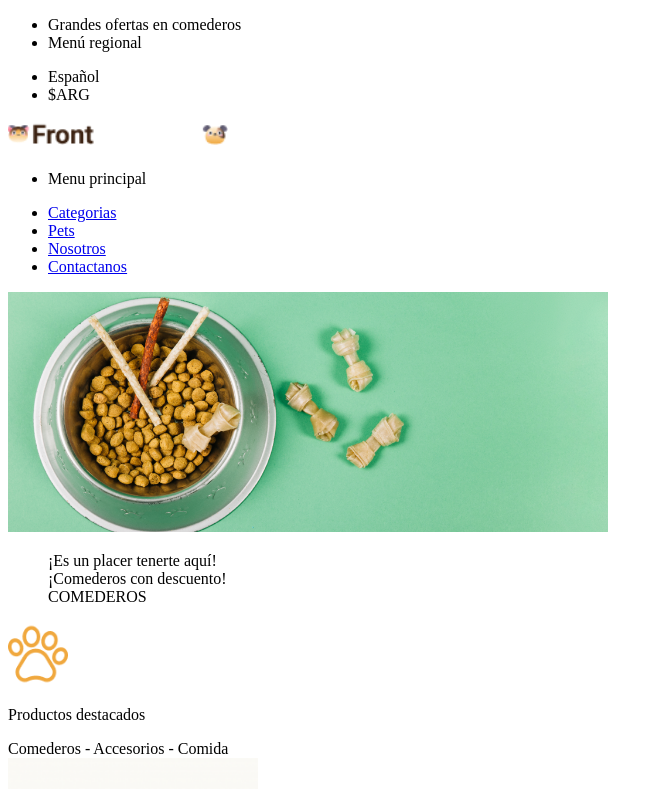
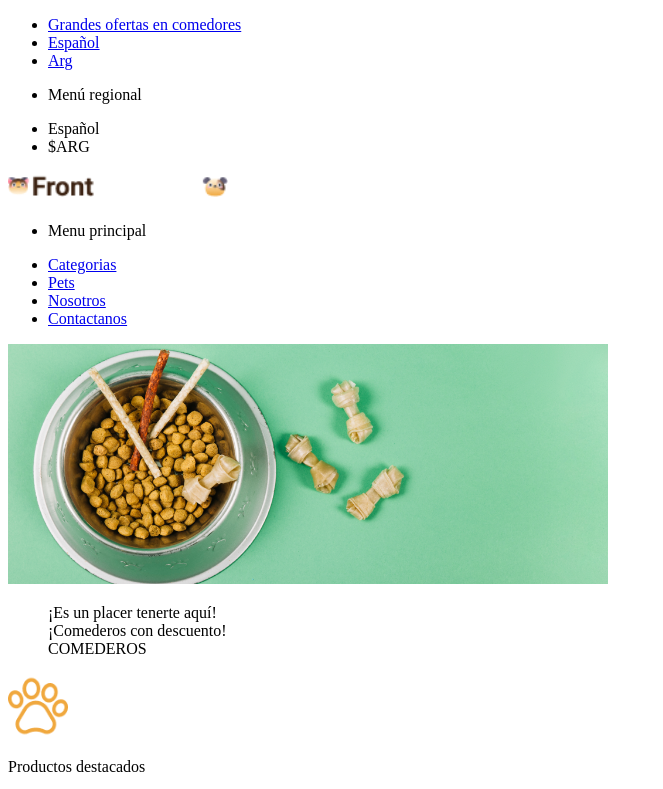
Before and after one commit to melissamirandav/Front_End_Ejercicio, a plain HTML site: page index.html in a window 1280 px wide. Shown: the top 789 px of the page, without its empty margins (0-663 px from the left). Drawn offline with Linux system fonts and the light colour scheme.

Commit message:
modificación

```diff
--- a/index.html
+++ b/index.html
@@ -8,8 +8,14 @@
 </head>
 <body>
 <header>
+    <div id="navegador">
+        <ul>
+        <li><a href="#">Grandes ofertas en comedores</a></li>
+        <li><a href="#">Español</a></li>
+        <li><a href="#">Arg</a></li>
+        </ul>
+        </div>
     <ul>
-        <li>Grandes ofertas en comederos</li>
         <li>Menú regional</li>
     </ul>
     <ul>
```
